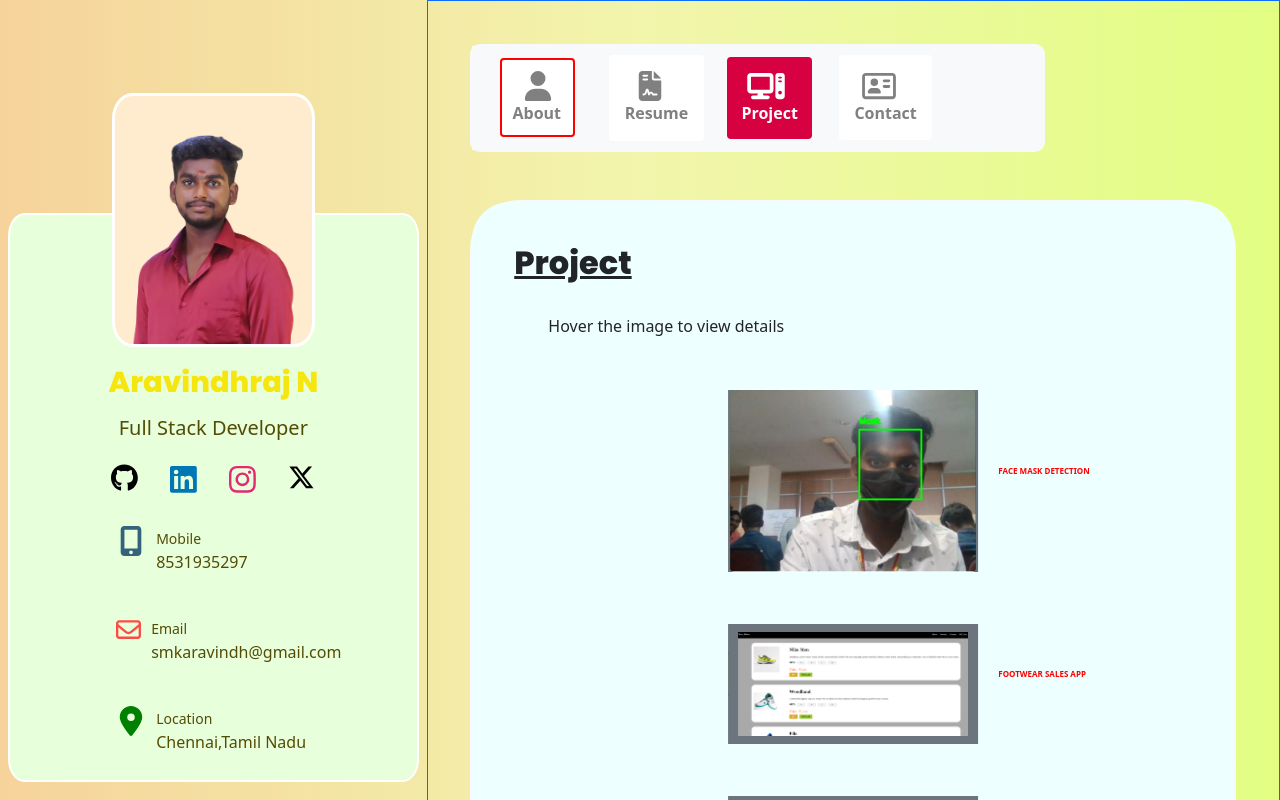
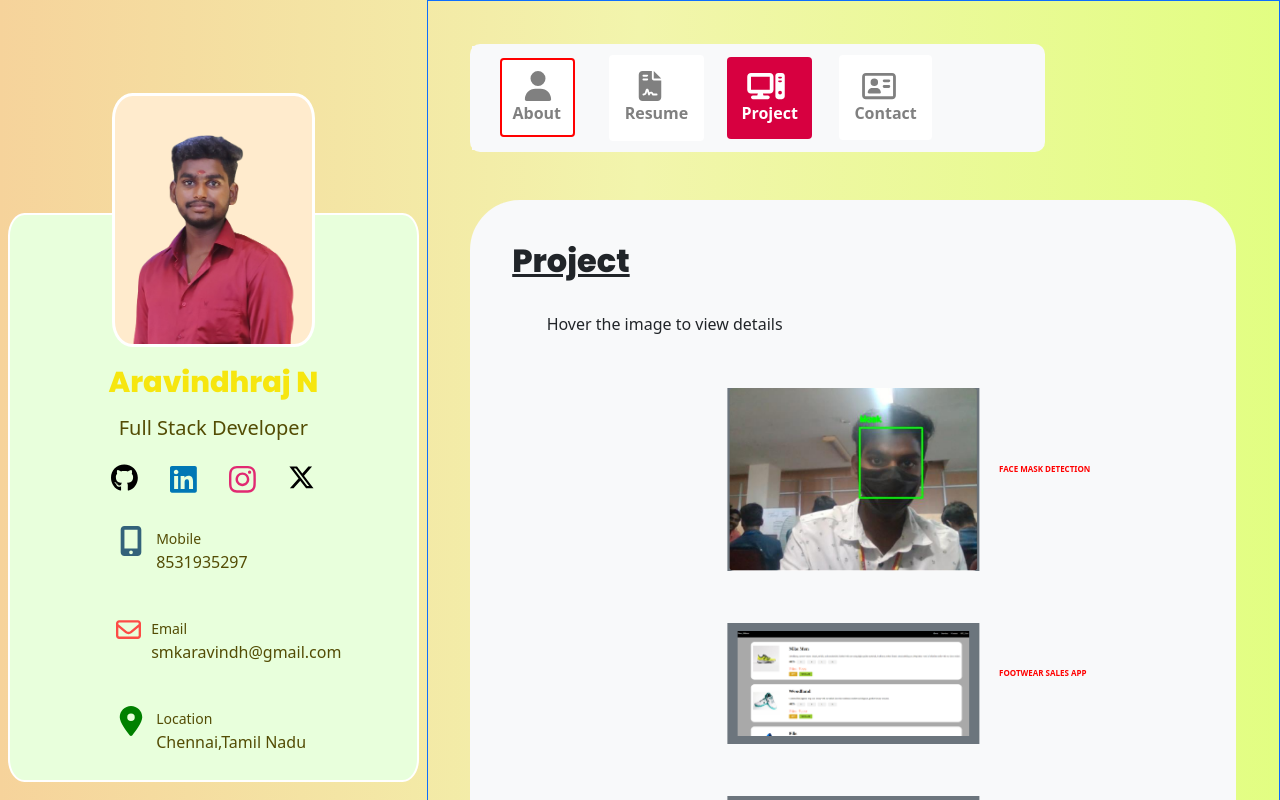
Before and after one commit to AravindhrajN/Portfolio, a React (Create React App) app in the folder my-portfolio/: page / in a window 1280 px wide. Both pictures are taken after a click on the button "Project". Shown: the top 800 px of the page. Built offline with nearby package versions, Linux system fonts and the light colour scheme; a web font is replaced by a local one.

Commit message:
new commit at 1150

```diff
--- a/my-portfolio/src/css/project.css
+++ b/my-portfolio/src/css/project.css
@@ -3,11 +3,7 @@
 
 }
 
-.project-conatiner{
-  background-color: rgb(238, 255, 255);
-  border: 2px solid transparent;
-  border-radius: 5%;
-}
+
 .pro-container {
 
     height: auto;
```
